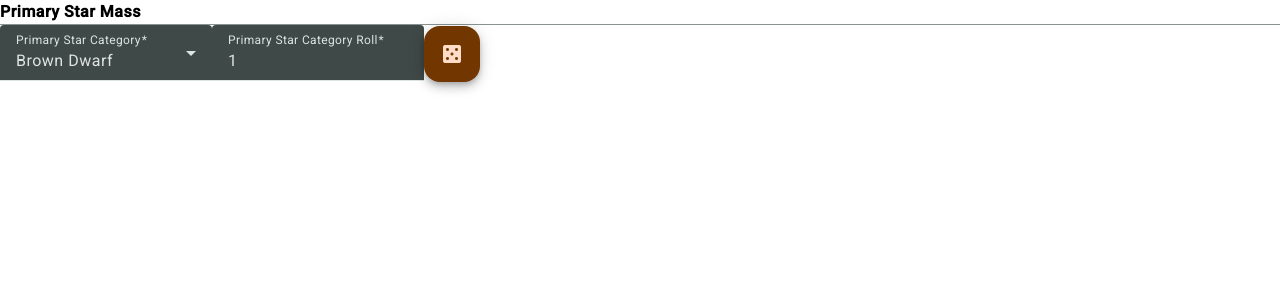
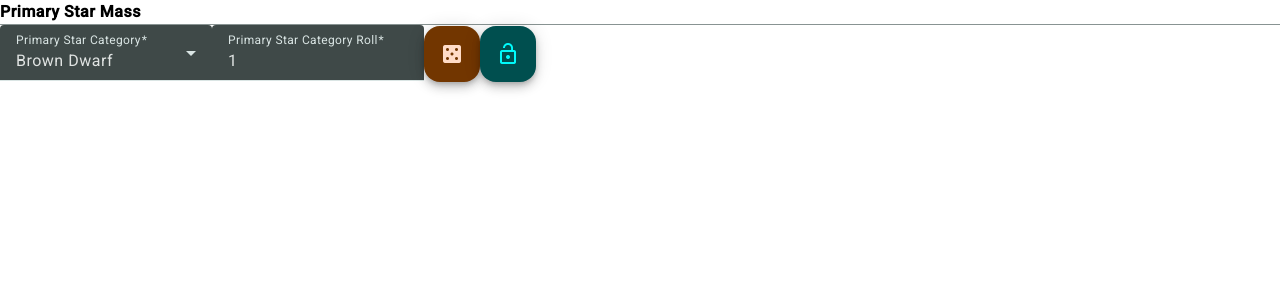
Before and after one commit to SenorPez/fictional-barnacle, an Angular app in the folder architect/: page / in a window 1280 px wide. Shown: the top 300 px of the page. Built offline with nearby package versions, Linux system fonts and the light colour scheme.

Commit message:
Added locking button.

```diff
--- a/architect/src/app/primary-star-mass/primary-star-mass.component.html
+++ b/architect/src/app/primary-star-mass/primary-star-mass.component.html
@@ -25,6 +25,14 @@
   }
 </mat-form-field>
 
-<button mat-fab id="primaryStarCategoryRandomButton" color="accent" (click)="randomPrimaryStarCategory()">
+<button mat-fab id="primaryStarCategoryRandomButton" color="accent" (click)="randomPrimaryStarCategory()" [disabled]="locked">
   <mat-icon>casino</mat-icon>
 </button>
+
+<button mat-fab id="primaryStarCategoryLockButton" color="primary" (click)="lockPrimaryStarCategory()" [disabled]="form.invalid">
+  @if (locked) {
+    <mat-icon>lock</mat-icon>
+  } @else {
+    <mat-icon>lock_open</mat-icon>
+  }
+</button>
--- a/architect/src/app/primary-star-mass/primary-star-mass.component.ts
+++ b/architect/src/app/primary-star-mass/primary-star-mass.component.ts
@@ -38,6 +38,7 @@ export class PrimaryStarMassComponent implements OnInit {
   starCategories: string[];
 
   form!: FormGroup<PrimaryStarMassForm>;
+  locked!: boolean;
 
   @Output()
   formReady: EventEmitter<FormGroup<PrimaryStarMassForm>> = new EventEmitter<FormGroup<PrimaryStarMassForm>>();
@@ -52,6 +53,8 @@ export class PrimaryStarMassComponent implements OnInit {
   }
 
   ngOnInit(): void {
+    this.locked = false;
+
     this.form = this.fb.nonNullable.group({
       primaryStarCategory: ['Brown Dwarf', [Validators.required]],
       primaryStarCategoryRoll: [1, [Validators.required, Validators.min(1), Validators.max(100)]]
@@ -72,4 +75,14 @@ export class PrimaryStarMassComponent implements OnInit {
     const roll: number = this.primaryStarCategory.roll();
     this.form.controls.primaryStarCategoryRoll.setValue(roll);
   }
+
+  lockPrimaryStarCategory(): void {
+    this.locked = !this.locked;
+
+    if (this.locked) {
+      this.form.disable({emitEvent: false});
+    } else {
+      this.form.enable({emitEvent: false});
+    }
+  }
 }
```
